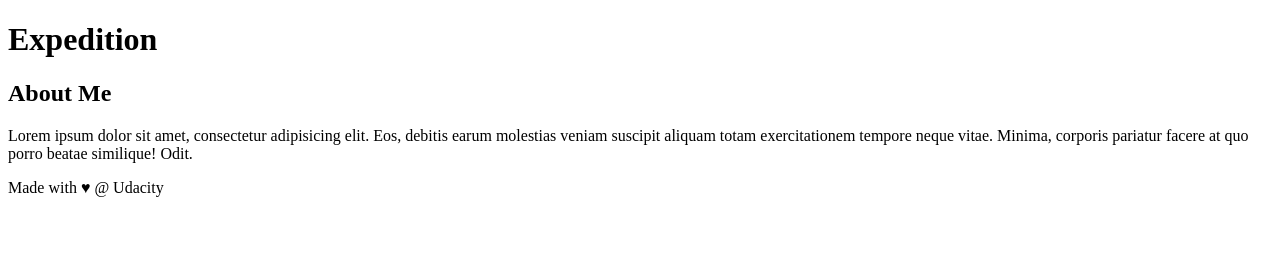
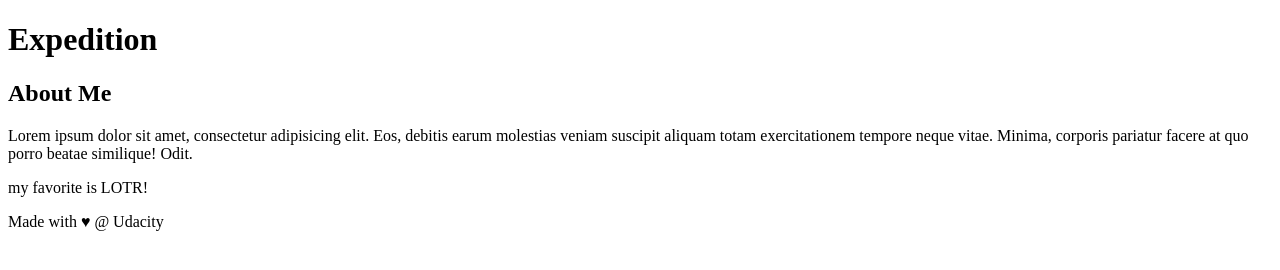
Before and after one commit to Ellithy1234/Reflections, a plain HTML site: page index.html in a window 1280 px wide. Drawn offline with Linux system fonts and the light colour scheme.

Commit message:
Add something about yourself

```diff
--- a/index.html
+++ b/index.html
@@ -23,6 +23,8 @@
     <h2>About Me</h2>
 
     <p>Lorem ipsum dolor sit amet, consectetur adipisicing elit. Eos, debitis earum molestias veniam suscipit aliquam totam exercitationem tempore neque vitae. Minima, corporis pariatur facere at quo porro beatae similique! Odit.</p>
+
+	<p>my favorite is LOTR!</p>
 </aside>
 <!-- end of new content -->
 
```
